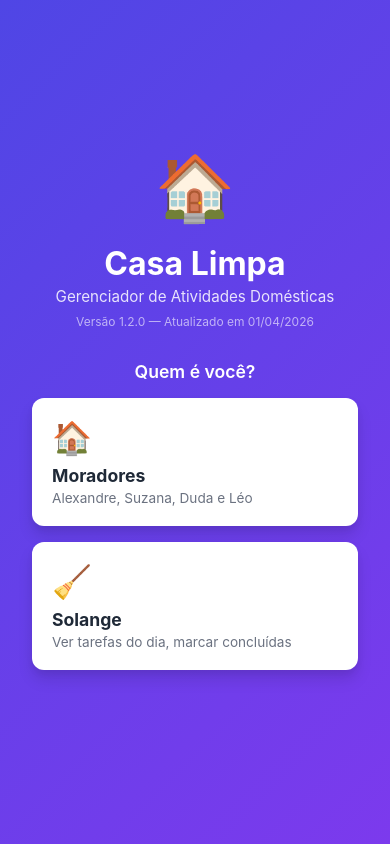
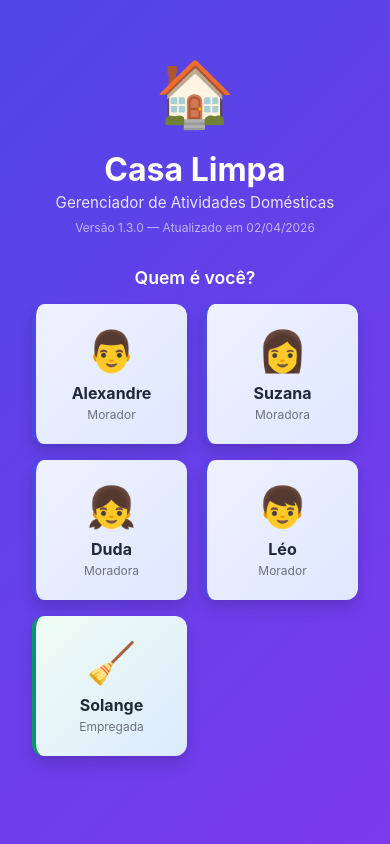
Before and after one commit to alex-a-evangelista/casa-limpa, a website: page public/index.html in a window 390 px wide. Drawn offline with Linux system fonts and the light colour scheme; no server answers.

Commit message:
Personalize home screen with individual profiles and fix database migration
- Add ALTER TABLE migration to handle missing 'papel' column in existing databases
- Replace grouped profile cards with 5 individual person cards (Alexandre, Suzana, Duda, Léo, Solange)
- Add responsive grid layout for profile cards (2x3 on mobile)
- Update CSS with gradient backgrounds for residents and employee
- Fix empregada.js auth check to use 'papel' instead of 'perfil'
- Update version to 1.3.0 (2026-04-02)
- Improve home screen visual hierarchy and layout

Co-Authored-By: Claude Haiku 4.5 <noreply@anthropic.com>

```diff
--- a/public/css/style.css
+++ b/public/css/style.css
@@ -125,6 +125,62 @@ body {
 .role-desc {
     font-size: 0.85rem;
     color: var(--gray-500);
+}
+
+/* ─── Profile Cards Grid ─────────────────────────────────── */
+.profiles-grid {
+    display: grid;
+    grid-template-columns: repeat(2, 1fr);
+    gap: 1rem;
+    margin-bottom: 1.5rem;
+}
+
+.profile-card {
+    display: flex;
+    flex-direction: column;
+    align-items: center;
+    justify-content: center;
+    background: white;
+    border-radius: var(--radius);
+    padding: 1.25rem;
+    text-decoration: none;
+    color: var(--gray-800);
+    box-shadow: var(--shadow-lg);
+    transition: transform 0.2s, box-shadow 0.2s, background 0.2s;
+    cursor: pointer;
+    min-height: 140px;
+}
+
+.profile-card:active {
+    transform: scale(0.95);
+}
+
+.profile-card.morador {
+    background: linear-gradient(135deg, #EEF2FF 0%, #E0E7FF 100%);
+    border-left: 4px solid var(--primary);
+}
+
+.profile-card.empregada {
+    background: linear-gradient(135deg, #F0FDF4 0%, #DBEAFE 100%);
+    border-left: 4px solid var(--success);
+}
+
+.profile-icon {
+    font-size: 2.5rem;
+    margin-bottom: 0.5rem;
+}
+
+.profile-name {
+    font-size: 1rem;
+    font-weight: 700;
+    margin-bottom: 0.25rem;
+    text-align: center;
+}
+
+.profile-role {
+    font-size: 0.75rem;
+    color: var(--gray-500);
+    text-align: center;
 }
 
 /* ─── App Header ────────────────────────────────────────── */
--- a/public/index.html
+++ b/public/index.html
@@ -14,21 +14,41 @@
             <div class="logo">🏠</div>
             <h1>Casa Limpa</h1>
             <p class="subtitle">Gerenciador de Atividades Domésticas</p>
-            <p class="version-info">Versão 1.2.0 — Atualizado em 01/04/2026</p>
+            <p class="version-info">Versão 1.3.0 — Atualizado em 02/04/2026</p>
 
             <div class="role-selection">
                 <p class="role-label">Quem é você?</p>
 
-                <div class="role-card patrao" onclick="escolherPerfil('patrao')">
-                    <div class="role-icon">🏠</div>
-                    <div class="role-name">Moradores</div>
-                    <div class="role-desc">Alexandre, Suzana, Duda e Léo</div>
-                </div>
+                <div class="profiles-grid">
+                    <div class="profile-card morador" onclick="escolherPerfil('alexandre')">
+                        <div class="profile-icon">👨</div>
+                        <div class="profile-name">Alexandre</div>
+                        <div class="profile-role">Morador</div>
+                    </div>
 
-                <div class="role-card empregada" onclick="escolherPerfil('empregada')">
-                    <div class="role-icon">🧹</div>
-                    <div class="role-name">Solange</div>
-                    <div class="role-desc">Ver tarefas do dia, marcar concluídas</div>
+                    <div class="profile-card morador" onclick="escolherPerfil('suzana')">
+                        <div class="profile-icon">👩</div>
+                        <div class="profile-name">Suzana</div>
+                        <div class="profile-role">Moradora</div>
+                    </div>
+
+                    <div class="profile-card morador" onclick="escolherPerfil('duda')">
+                        <div class="profile-icon">👧</div>
+                        <div class="profile-name">Duda</div>
+                        <div class="profile-role">Moradora</div>
+                    </div>
+
+                    <div class="profile-card morador" onclick="escolherPerfil('leo')">
+                        <div class="profile-icon">👦</div>
+                        <div class="profile-name">Léo</div>
+                        <div class="profile-role">Morador</div>
+                    </div>
+
+                    <div class="profile-card empregada" onclick="escolherPerfil('solange')">
+                        <div class="profile-icon">🧹</div>
+                        <div class="profile-name">Solange</div>
+                        <div class="profile-role">Empregada</div>
+                    </div>
                 </div>
             </div>
         </div>
@@ -103,7 +123,7 @@
                         perfilEscolhido = data.perfil;
                         mostrarTela('telaTrocarSenha');
                     } else {
-                        window.location.href = data.perfil === 'patrao' ? '/patrao.html' : '/empregada.html';
+                        window.location.href = data.papel === 'morador' ? '/patrao.html' : '/empregada.html';
                     }
                 }
             } catch(e) {}
@@ -118,10 +138,16 @@
 
         function escolherPerfil(perfil) {
             perfilEscolhido = perfil;
-            const nome = perfil === 'patrao' ? 'Patrão / Patroa' : 'Empregada';
-            const icone = perfil === 'patrao' ? '👔' : '🧹';
-            document.getElementById('loginIcon').textContent = icone;
-            document.getElementById('loginTitulo').textContent = nome;
+            const nomes = {
+                'alexandre': { nome: 'Alexandre', icone: '👨' },
+                'suzana': { nome: 'Suzana', icone: '👩' },
+                'duda': { nome: 'Duda', icone: '👧' },
+                'leo': { nome: 'Léo', icone: '👦' },
+                'solange': { nome: 'Solange', icone: '🧹' }
+            };
+            const info = nomes[perfil] || { nome: perfil, icone: '🏠' };
+            document.getElementById('loginIcon').textContent = info.icone;
+            document.getElementById('loginTitulo').textContent = info.nome;
             document.getElementById('loginSubtitulo').textContent = 'Digite sua senha para entrar';
             document.getElementById('loginSenha').value = '';
             document.getElementById('loginErro').classList.add('hidden');
@@ -160,7 +186,7 @@
                     mostrarTela('telaTrocarSenha');
                     document.getElementById('senhaNova').focus();
                 } else {
-                    window.location.href = perfilEscolhido === 'patrao' ? '/patrao.html' : '/empregada.html';
+                    window.location.href = data.papel === 'morador' ? '/patrao.html' : '/empregada.html';
                 }
             } catch(e) {
                 document.getElementById('loginErroMsg').textContent = 'Erro de conexão. Tente novamente.';
@@ -200,7 +226,7 @@
                 }
 
                 alert('Senha alterada com sucesso! Não esqueça sua nova senha.');
-                window.location.href = perfilEscolhido === 'patrao' ? '/patrao.html' : '/empregada.html';
+                window.location.href = data.papel === 'morador' ? '/patrao.html' : '/empregada.html';
             } catch(e) {
                 mostrarErroTroca('Erro de conexão. Tente novamente.');
             }
--- a/public/js/empregada.js
+++ b/public/js/empregada.js
@@ -3,7 +3,7 @@ async function verificarAuth() {
     try {
         const res = await fetch('/api/auth/status');
         const data = await res.json();
-        if (!data.logado || data.perfil !== 'empregada') {
+        if (!data.logado || data.papel !== 'empregada') {
             window.location.href = '/';
             return false;
         }
```
Also changed, not shown: public/js/patrao.js (+7 -1 lines), 1 other file.
